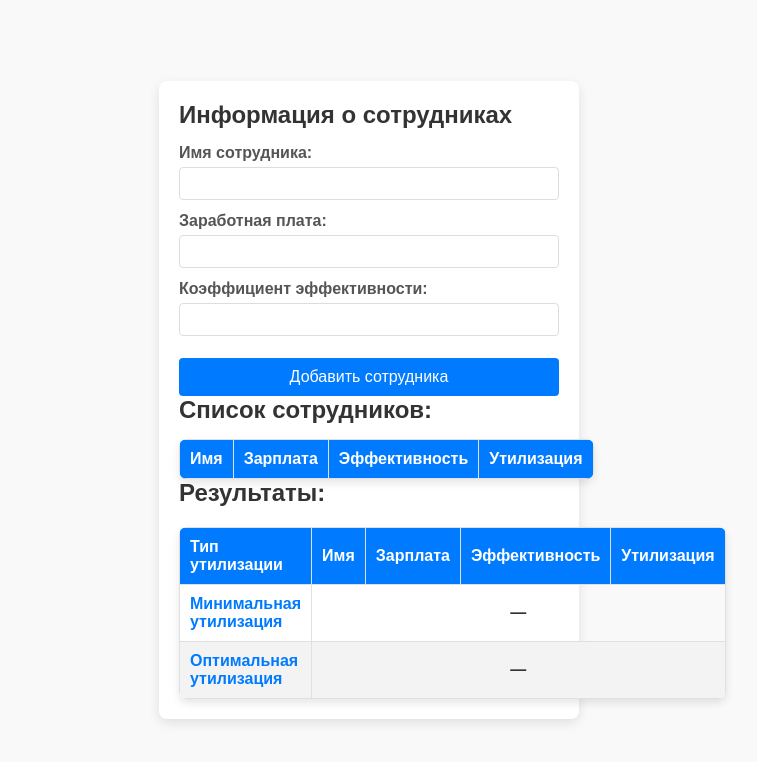
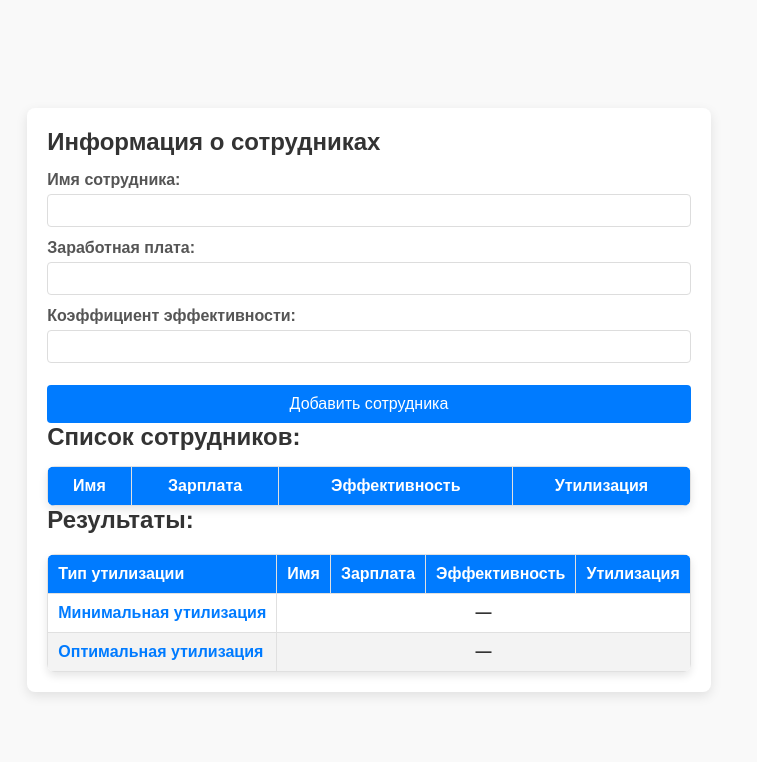
Before and after one commit to P4r4cosm/prac7-8, a plain HTML site: page index.html in a window 1280 px wide. Shown: the whole page, without its empty margins (271-1028 px from the left). Drawn offline with Linux system fonts and the light colour scheme.

Commit message:
fix container

```diff
--- a/style.css
+++ b/style.css
@@ -17,7 +17,7 @@ body {
 
 /* Основной контейнер */
 .container {
-    width: 420px;
+    width: 600;
     padding: 20px;
     background-color: #ffffff;
     box-shadow: 0px 4px 12px rgba(0, 0, 0, 0.1);
```
